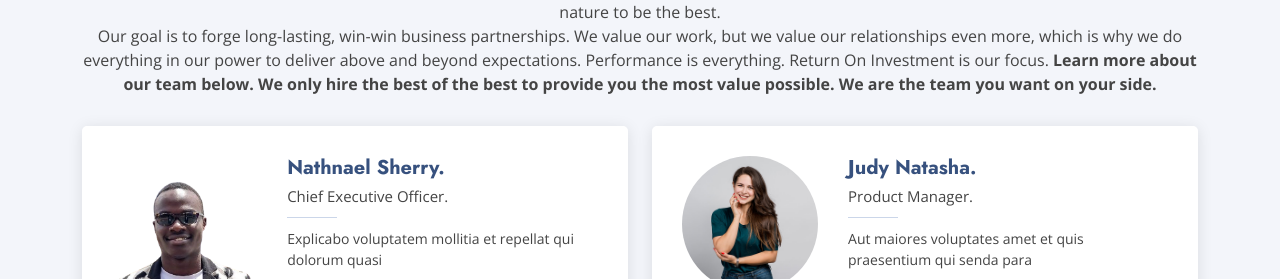
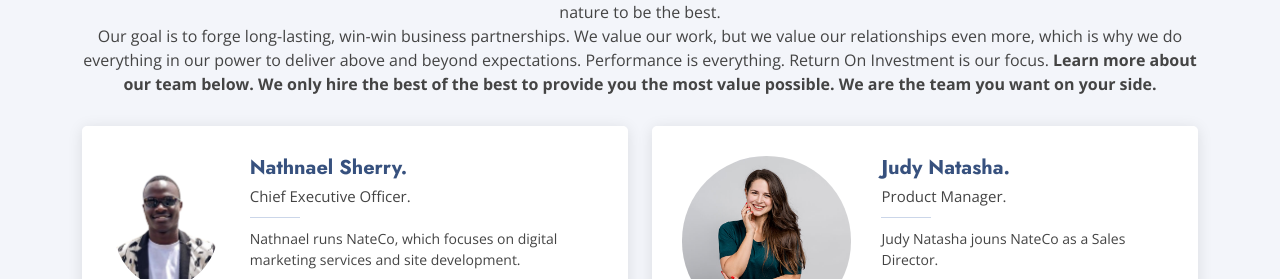
Before and after one commit to Nathnael-Sherry/NateCo, a plain HTML site: page index.html in a window 1280 px wide. Shown: the part 5283-5562 px from the top of the page. Drawn offline with nearby package versions, Linux system fonts and the light colour scheme.

Commit message:
Team About

```diff
--- a/index.html
+++ b/index.html
@@ -486,7 +486,7 @@
               <div class="member-info">
                 <h4>Nathnael Sherry.</h4>
                 <span>Chief Executive Officer.</span>
-                <p>Explicabo voluptatem mollitia et repellat qui dolorum quasi</p>
+                <p>Nathnael runs NateCo, which focuses on digital marketing services and site development.</p>
                 <div class="social">
                   <a href=""><i class="ri-twitter-fill"></i></a>
                   <a href=""><i class="ri-facebook-fill"></i></a>
@@ -503,7 +503,7 @@
               <div class="member-info">
                 <h4>Judy Natasha.</h4>
                 <span>Product Manager.</span>
-                <p>Aut maiores voluptates amet et quis praesentium qui senda para</p>
+                <p>Judy Natasha jouns NateCo as a Sales Director.</p>
                 <div class="social">
                   <a href=""><i class="ri-twitter-fill"></i></a>
                   <a href=""><i class="ri-facebook-fill"></i></a>
```
